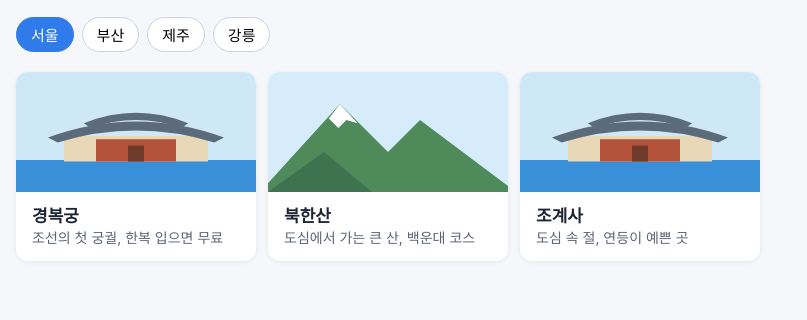
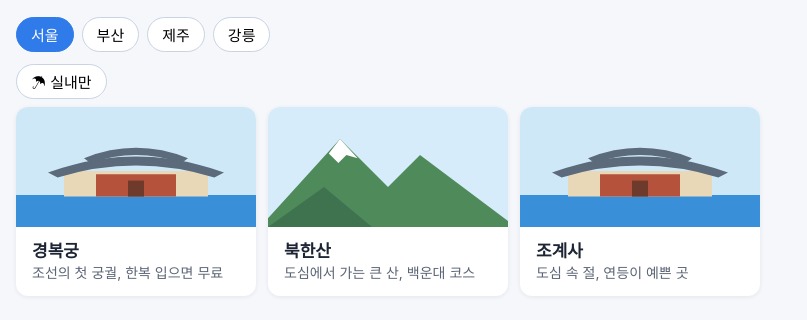
Before and after one commit to studydev/weekend-places, a plain HTML site: page index.html in a window 1280 px wide. Shown: the part 90-410 px from the top of the page, without its empty margins (0-807 px from the left). Drawn offline with Linux system fonts and the light colour scheme.

Commit message:
비 오는 날 실내 장소만 보기 (#2) (#5)
Co-authored-by: studydev <5790864+studydev@users.noreply.github.com>

```diff
--- a/app.js
+++ b/app.js
@@ -2,11 +2,12 @@
 const regionsEl = document.getElementById('regions');
 const cardsEl = document.getElementById('cards');
 let places = [];
+let indoorOnly = false;
 
 function show(region) {
   for (const b of regionsEl.querySelectorAll('button')) b.setAttribute('aria-pressed', String(b.dataset.region === region));
-  const list = places.filter(p => p.region === region);
-  cardsEl.innerHTML = list.map(p => `<li><img src="images/${p.kind}.svg" alt=""><b>${p.name}</b><span>${p.desc}</span></li>`).join('');
+  const list = places.filter(p => p.region === region && (!indoorOnly || p.indoor));
+  cardsEl.innerHTML = list.map(p => `<li><img src="images/${p.kind}.svg" alt="">${p.indoor ? '<em class="indoor">☂ 실내</em>' : ''}<b>${p.name}</b><span>${p.desc}</span></li>`).join('');
 }
 
 fetch('data/places.json')
@@ -15,5 +16,7 @@ fetch('data/places.json')
     places = data.places;
     regionsEl.innerHTML = data.regions.map(r => `<button type="button" data-region="${r}">${r}</button>`).join('');
     regionsEl.addEventListener('click', e => { const b = e.target.closest('button'); if (b) show(b.dataset.region); });
+    const toggle = document.getElementById('indoor');
+    toggle.addEventListener('click', () => { indoorOnly = !indoorOnly; toggle.setAttribute('aria-pressed', String(indoorOnly)); show(document.querySelector('#regions [aria-pressed="true"]').dataset.region); });
     show(data.regions[0]);
   });
--- a/index.html
+++ b/index.html
@@ -12,6 +12,7 @@
     <p>지역을 고르면 갈 만한 곳을 보여 드려요.</p>
   </header>
   <nav id="regions" aria-label="지역"></nav>
+  <p class="filter"><button type="button" id="indoor" aria-pressed="false">☂ 실내만</button></p>
   <ul id="cards"></ul>
   <script src="app.js"></script>
 </body>
--- a/style.css
+++ b/style.css
@@ -9,5 +9,9 @@ header p { margin: 4px 0 0; color: #5b6475; }
 #cards li { background: #fff; border-radius: 12px; padding: 14px 16px; box-shadow: 0 1px 4px rgba(20, 40, 80, .08); }
 #cards b { display: block; font-size: 17px; }
 #cards span { color: #5b6475; font-size: 14px; }
+.filter { padding: 0 16px; margin: 0; }
+#indoor { border: 1px solid #c9d3e3; background: #fff; border-radius: 999px; padding: 6px 14px; font-size: 15px; cursor: pointer; }
+#indoor[aria-pressed="true"] { background: #1f883d; border-color: #1f883d; color: #fff; }
+.indoor { float: right; font-style: normal; font-size: 12px; color: #1f883d; }
 #cards li { overflow: hidden; padding-top: 0; }
 #cards img { display: block; width: calc(100% + 32px); margin: 0 -16px 10px; aspect-ratio: 2 / 1; object-fit: cover; }
```
